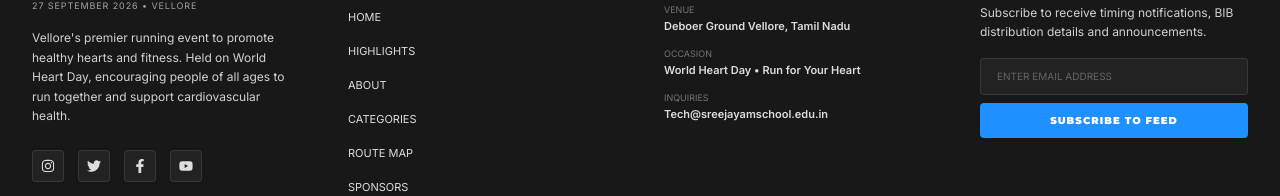
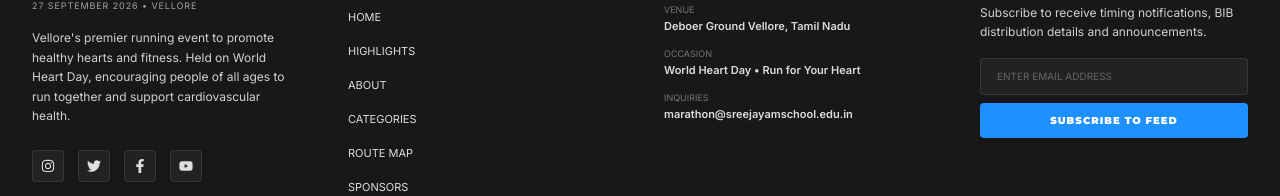
Before and after one commit to devpdhana/feelthebeat, a Next.js app: page /register in a window 1280 px wide. Shown: the part 2372-2568 px from the top of the page. Built offline with nearby package versions, Linux system fonts and the light colour scheme.

Commit message:
mail id changes

```diff
--- a/components/layout/Footer.tsx
+++ b/components/layout/Footer.tsx
@@ -92,7 +92,7 @@ export default function Footer() {
               </li>
               <li className="flex flex-col gap-0.5">
                 <span className="text-white/40 text-[9px] uppercase"> INQUIRIES</span>
-                <span className="text-white/85 font-semibold">Tech@sreejayamschool.edu.in</span>
+                <span className="text-white/85 font-semibold">marathon@sreejayamschool.edu.in</span>
               </li>
             </ul>
           </div>
--- a/data/faq.ts
+++ b/data/faq.ts
@@ -33,6 +33,6 @@ export const faqData: FAQItem[] = [
   {
     id: "faq-support",
     question: "Who can I contact for registration and technical timing issues?",
-    answer: "For any registration queries or timing assistance, you can contact the support desk at contact@feelthebeatrun2026.com.",
+    answer: "For any registration queries or timing assistance, you can contact the support desk at marathon@sreejayamschool.edu.in.",
   },
 ];
```
